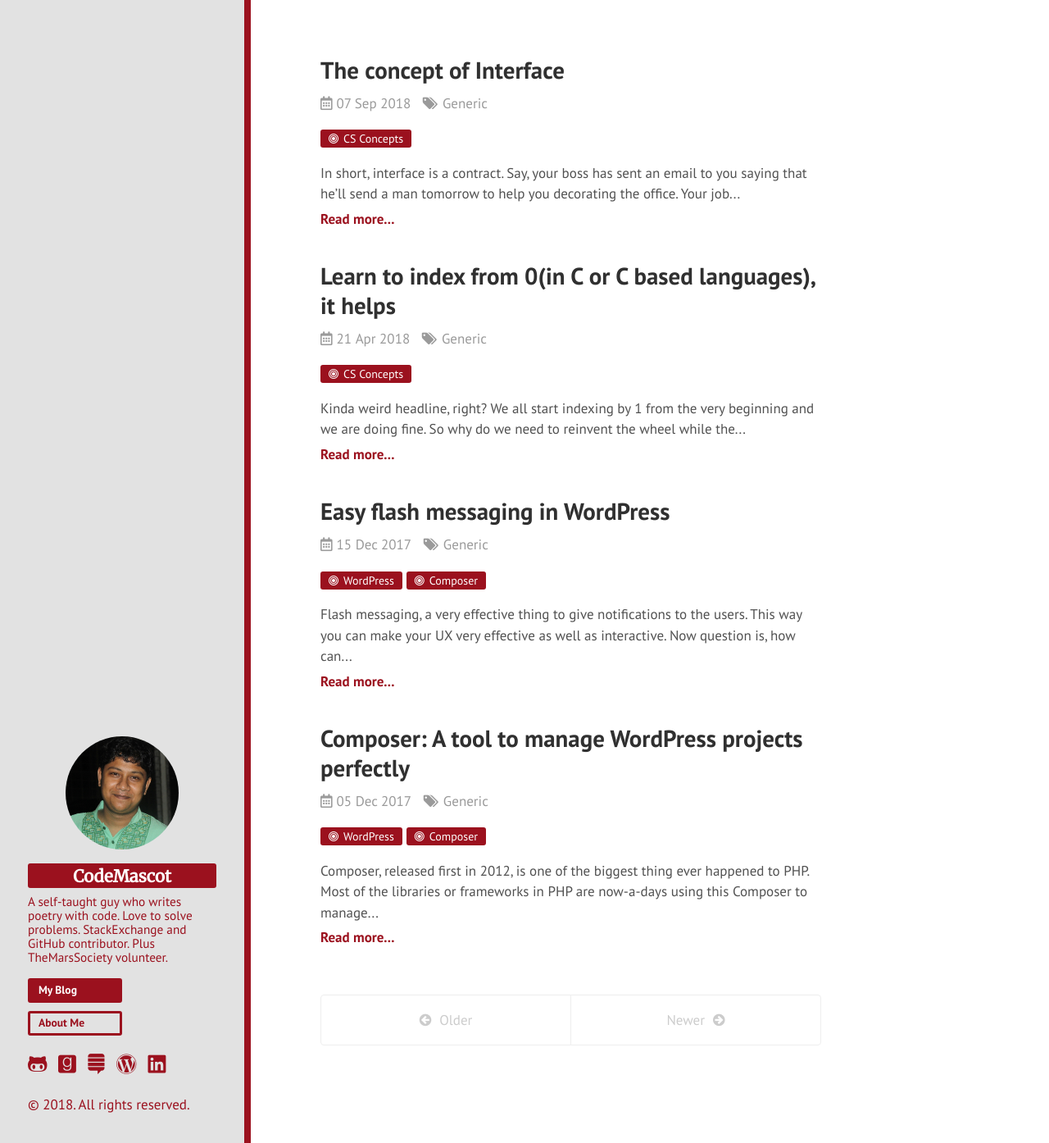
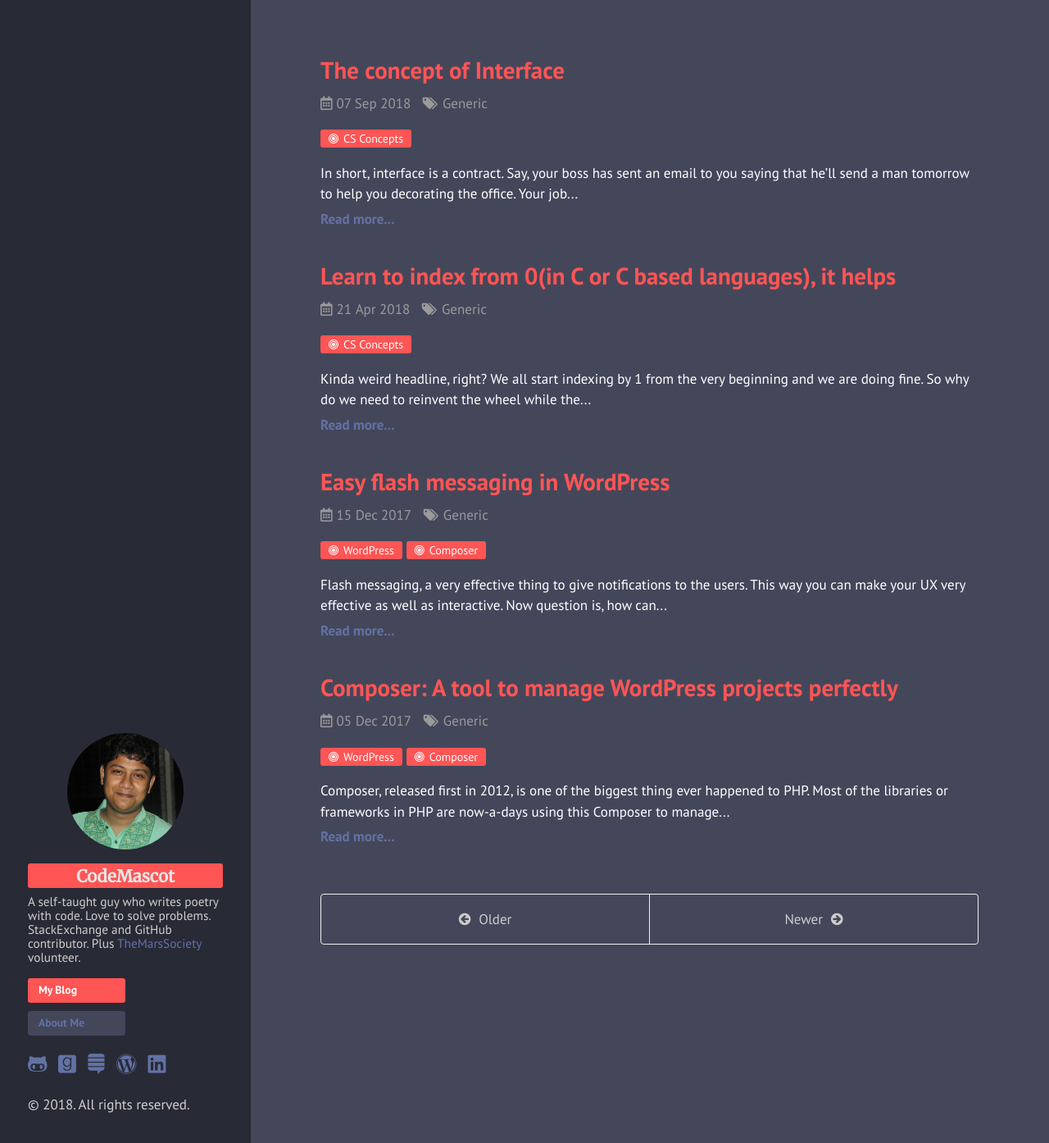
Before and after one commit to khanrn/codemascot.github.io, a Jekyll site: the page built from index.html, in a window 1280 px wide and 1394 px high. Shown: the whole window at 82% size. Built offline with Jekyll 4.4.1, drawn with Linux system fonts in a browser that asks for light colours; nearby versions of some CDN libraries; some web fonts are replaced; the list of posts is cut into pages by our own code.

Commit message:
New Dracula Design Introduced

```diff
--- a/public/css/hyde.css
+++ b/public/css/hyde.css
@@ -1,14 +1,5 @@
 /**
-
-████████╗██╗  ██╗███████╗    ██████╗ ██████╗  █████╗ ███╗   ███╗ █████╗ ████████╗██╗███████╗████████╗
-╚══██╔══╝██║  ██║██╔════╝    ██╔══██╗██╔══██╗██╔══██╗████╗ ████║██╔══██╗╚══██╔══╝██║██╔════╝╚══██╔══╝
-   ██║   ███████║█████╗      ██║  ██║██████╔╝███████║██╔████╔██║███████║   ██║   ██║███████╗   ██║
-   ██║   ██╔══██║██╔══╝      ██║  ██║██╔══██╗██╔══██║██║╚██╔╝██║██╔══██║   ██║   ██║╚════██║   ██║
-   ██║   ██║  ██║███████╗    ██████╔╝██║  ██║██║  ██║██║ ╚═╝ ██║██║  ██║   ██║   ██║███████║   ██║
-   ╚═╝   ╚═╝  ╚═╝╚══════╝    ╚═════╝ ╚═╝  ╚═╝╚═╝  ╚═╝╚═╝     ╚═╝╚═╝  ╚═╝   ╚═╝   ╚═╝╚══════╝   ╚═╝
-
   Forked form https://github.com/poole/hyde.
-
 */
 
 /*
@@ -53,8 +44,8 @@
  .sidebar {
      text-align: center;
      padding: 2rem 1rem;
-     color: #9b111e;
-     background-color: #e0e0e0eb;
+     color: #d2cece;
+     background-color: #282A36;
      border-bottom: 8px solid;
  }
  .lead {
@@ -84,7 +75,7 @@
      margin-bottom: 1rem;
  }
  .topics span {
-     background: #9b111e;
+     background: #FF5555;
      color: #fff;
      padding: 2px 10px;
      font-size: 14px;
@@ -259,7 +250,7 @@
          bottom: 0;
          width: 18rem;
          text-align: left;
-         border-right: 8px solid;
+         border-right: 0px solid;
          border-bottom: 0;
      }
      .post-title {
@@ -291,11 +282,14 @@
  /* Sidebar links */
 
  .sidebar a {
-     color: #9b111e;
+     color: #6272A4;
  }
  .sidebar-about h1 a {
-     color: #fff;
+     color: #e8e7e7;
      padding: 0px;
+ }
+ .sidebar-about h1 a:hover {
+     text-decoration:none;
  }
  /* About section */
 
@@ -303,7 +297,7 @@
      margin-top: 0;
      font-family: "Merriweather", serif;
      font-size: 1.2rem;
-     background: #9b111e;
+     background: #FF5555;
      border-radius: 3px;
      text-align: center;
      padding-top: 4px;
@@ -316,26 +310,29 @@
  .sidebar-nav-item {
      display: block;
      line-height: 1.75;
-     border: 3px solid #9b111e;
+     border: 3px solid #44475A;
      padding: 0 10px;
      border-radius: 3px;
      margin-bottom: 10px;
      font-weight: bold;
      font-size: 0.8rem;
+     background: #44475A;
  }
  a.sidebar-nav-item:hover,
  a.sidebar-nav-item:focus {
      font-weight: 700;
-     background: #9b111e;
+     background: #FF5555;
      color: #ffff;
      text-decoration: none;
      transition: 0.5s all;
+     border-color: #FF5555;
  }
  .sidebar-nav-item.active {
      font-weight: bold;
      pointer-events: none;
      color: #fff;
-     background: #9b111e;
+     background: #FF5555;
+     border-color: #FF5555;
  }
  .sidebar-icons ul {
      list-style: none;
@@ -371,10 +368,10 @@
      padding-bottom: 4rem;
  }
  a {
-     color: #9b111e;
+     color: #6272A4;
  }
  .post-title a:hover {
-     color: #9b111e;
+     color: #FF5555;
  }
  a.read-more {
      display: block;
@@ -383,7 +380,7 @@
  }
  @media (min-width: 48em) {
      .content {
-         max-width: 38rem;
+         max-width: 50rem;
          margin-left: 20rem;
          margin-right: 2rem;
      }
--- a/public/css/poole.css
+++ b/public/css/poole.css
@@ -59,10 +59,10 @@ html {
 }
 
 body {
-  color: #515151;
-  background-color: #fff;
+  color: #FFFFFF;
+  background-color: #44475A;
   -webkit-text-size-adjust: 100%;
-      -ms-text-size-adjust: 100%;
+  -ms-text-size-adjust: 100%;
 }
 
 /* No `:visited` state is required by default (browsers will use `a`) */
@@ -338,7 +338,7 @@ tbody tr:nth-child(odd) th {
 .page-title,
 .post-title,
 .post-title a {
-  color: #303030;
+  color: #FF5555;
 }
 .page-title,
 .post-title {
```
